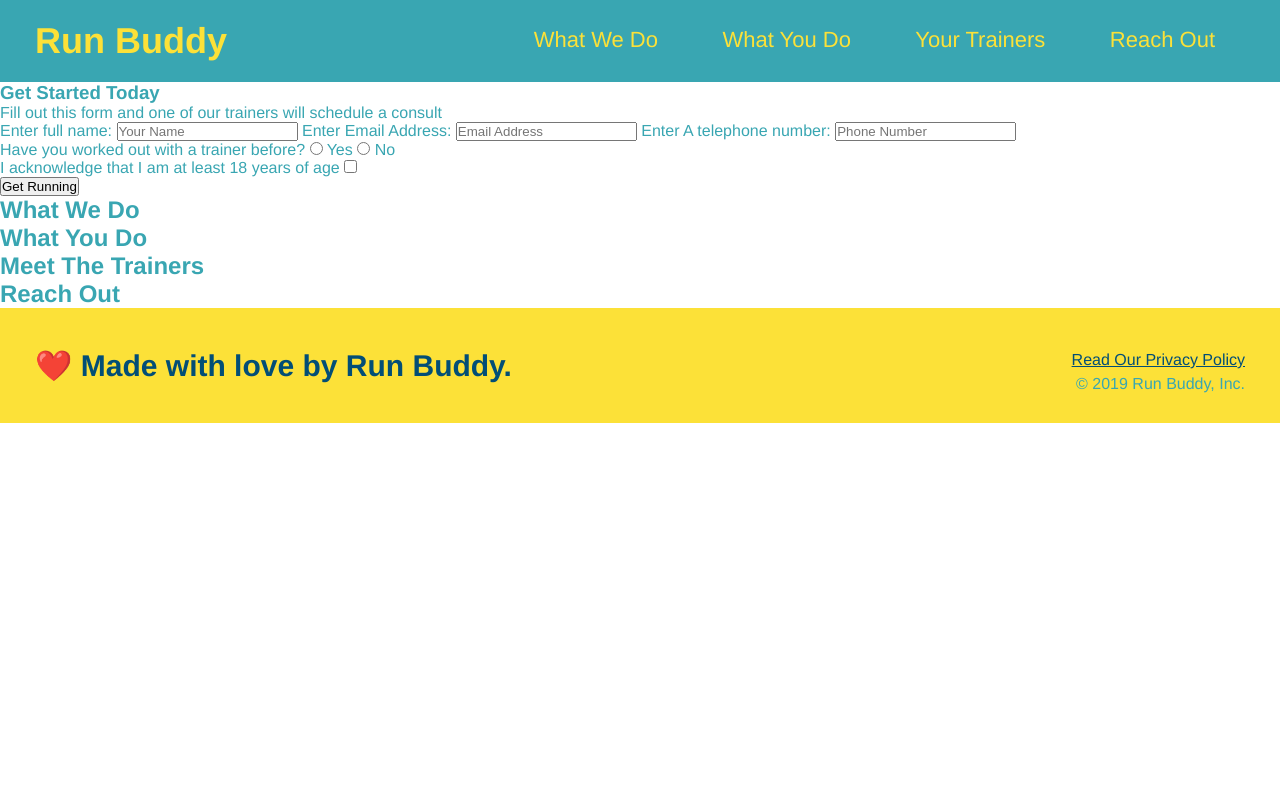
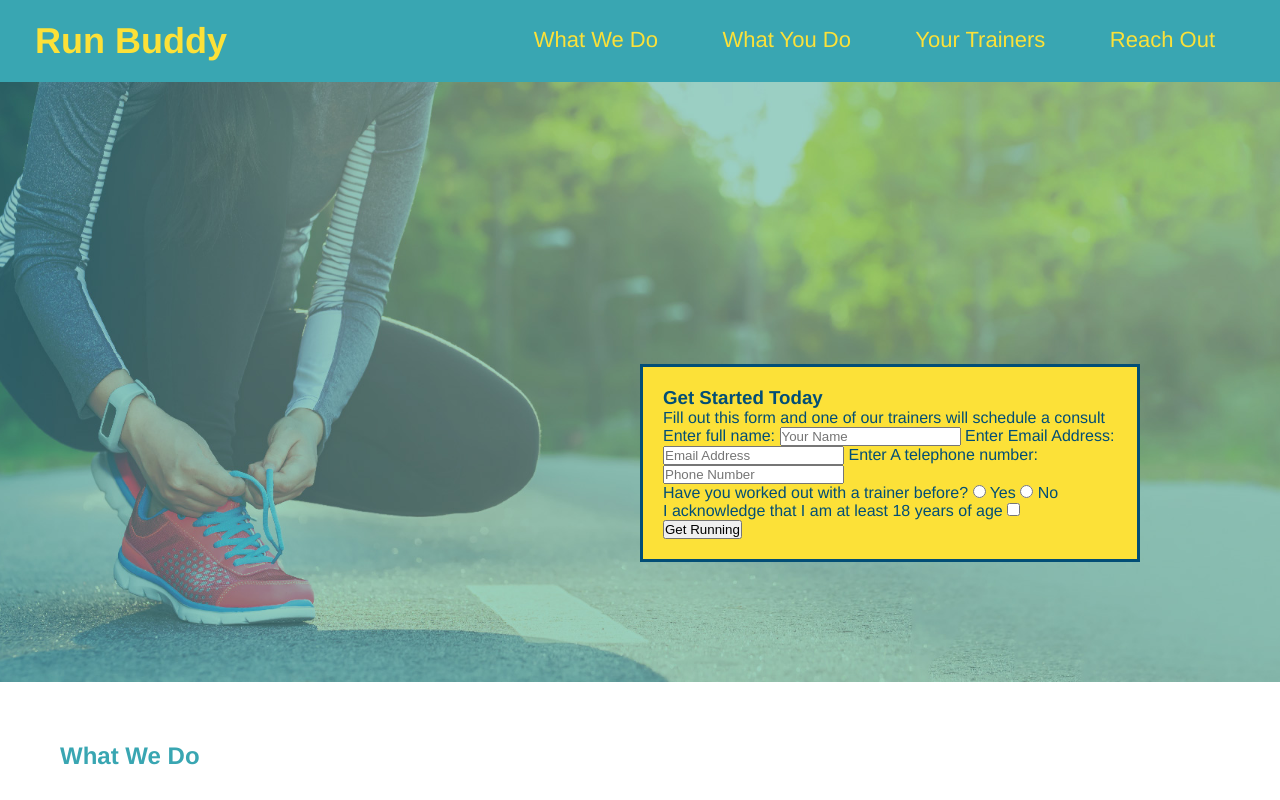
Before and after one commit to nruffin95/run-buddy, a plain HTML site: page index.html in a window 1280 px wide. Shown: the top 800 px of the page. Drawn offline with Linux system fonts and the light colour scheme.

Commit message:
Added Image to hero slider

```diff
--- a/assets/css/style.css
+++ b/assets/css/style.css
@@ -65,3 +65,30 @@ header {
   footer a {
     color: #024e76;
   }
+
+  section {
+    padding: 60px;
+  }
+
+/* Hero Style Start */
+.hero {
+  background-image: url("../images/hero-bg.jpeg");
+  height: 600px;
+  background-size: cover;
+  background-position: center;
+  position: relative;
+}
+/* Hero Style End */
+
+/* Hero Style End */
+
+.hero-form {
+  border: 3px solid #024e76;
+  background-color: #fce138;
+  padding: 20px;
+  width: 500px;
+  color: #024e76;
+  position: absolute;
+  bottom: 120px;
+  right: 140px;
+}
--- a/index.html
+++ b/index.html
@@ -35,8 +35,8 @@
     </nav>
 </header>
     <!--hero/jumbotron-->
-<section>
-    <div>
+<section class="hero">
+    <div class="hero-form">
         <h3>Get Started Today</h3>
         <p>Fill out this form and one of our trainers will schedule a consult</p>
     <form>
```
Also changed, not shown: assets/images/hero-bg.jpeg (added).
